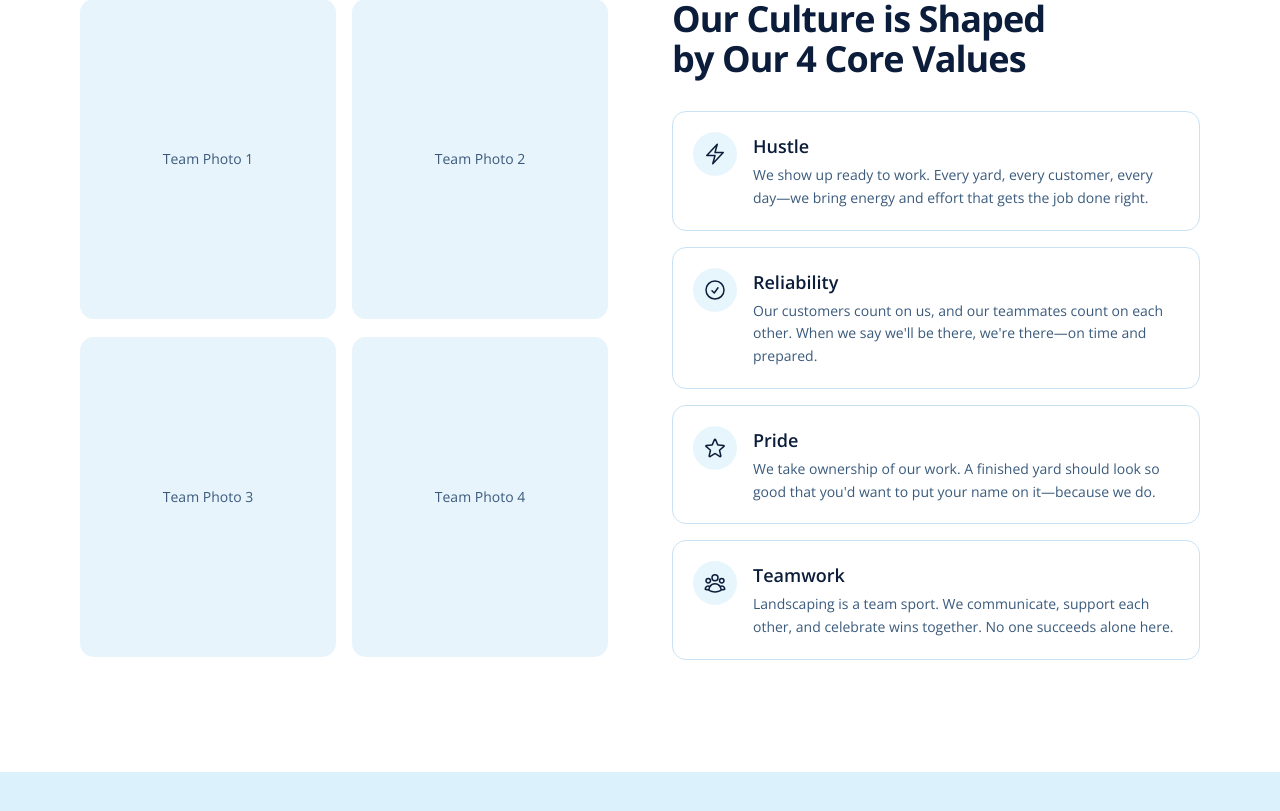
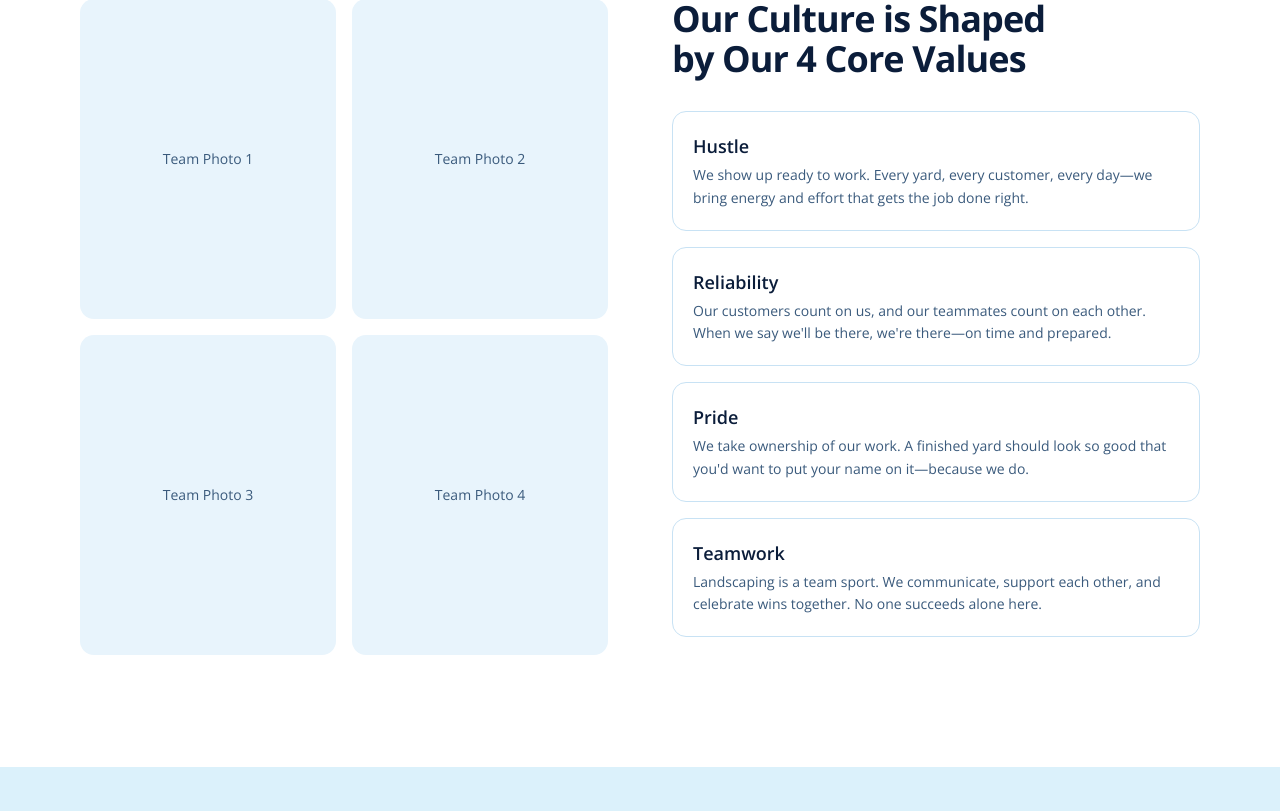
Before and after one commit to Mattgio5/vm-website, a Next.js app: page /careers in a window 1280 px wide. Shown: the part 673-1484 px from the top of the page. Built offline with nearby package versions, Linux system fonts and the light colour scheme.

Commit message:
refactor: remove icons from core values cards\n\nSimplify value cards with title and description only.

```diff
--- a/app/careers/page.tsx
+++ b/app/careers/page.tsx
@@ -13,41 +13,21 @@ const coreValues = [
     title: "Hustle",
     description:
       "We show up ready to work. Every yard, every customer, every day—we bring energy and effort that gets the job done right.",
-    icon: (
-      <svg className="h-6 w-6" fill="none" viewBox="0 0 24 24" stroke="currentColor" strokeWidth={1.5}>
-        <path strokeLinecap="round" strokeLinejoin="round" d="M3.75 13.5l10.5-11.25L12 10.5h8.25L9.75 21.75 12 13.5H3.75z" />
-      </svg>
-    ),
   },
   {
     title: "Reliability",
     description:
       "Our customers count on us, and our teammates count on each other. When we say we'll be there, we're there—on time and prepared.",
-    icon: (
-      <svg className="h-6 w-6" fill="none" viewBox="0 0 24 24" stroke="currentColor" strokeWidth={1.5}>
-        <path strokeLinecap="round" strokeLinejoin="round" d="M9 12.75L11.25 15 15 9.75M21 12a9 9 0 11-18 0 9 9 0 0118 0z" />
-      </svg>
-    ),
   },
   {
     title: "Pride",
     description:
       "We take ownership of our work. A finished yard should look so good that you'd want to put your name on it—because we do.",
-    icon: (
-      <svg className="h-6 w-6" fill="none" viewBox="0 0 24 24" stroke="currentColor" strokeWidth={1.5}>
-        <path strokeLinecap="round" strokeLinejoin="round" d="M11.48 3.499a.562.562 0 011.04 0l2.125 5.111a.563.563 0 00.475.345l5.518.442c.499.04.701.663.321.988l-4.204 3.602a.563.563 0 00-.182.557l1.285 5.385a.562.562 0 01-.84.61l-4.725-2.885a.563.563 0 00-.586 0L6.982 20.54a.562.562 0 01-.84-.61l1.285-5.386a.562.562 0 00-.182-.557l-4.204-3.602a.563.563 0 01.321-.988l5.518-.442a.563.563 0 00.475-.345L11.48 3.5z" />
-      </svg>
-    ),
   },
   {
     title: "Teamwork",
     description:
       "Landscaping is a team sport. We communicate, support each other, and celebrate wins together. No one succeeds alone here.",
-    icon: (
-      <svg className="h-6 w-6" fill="none" viewBox="0 0 24 24" stroke="currentColor" strokeWidth={1.5}>
-        <path strokeLinecap="round" strokeLinejoin="round" d="M18 18.72a9.094 9.094 0 003.741-.479 3 3 0 00-4.682-2.72m.94 3.198l.001.031c0 .225-.012.447-.037.666A11.944 11.944 0 0112 21c-2.17 0-4.207-.576-5.963-1.584A6.062 6.062 0 016 18.719m12 0a5.971 5.971 0 00-.941-3.197m0 0A5.995 5.995 0 0012 12.75a5.995 5.995 0 00-5.058 2.772m0 0a3 3 0 00-4.681 2.72 8.986 8.986 0 003.74.477m.94-3.197a5.971 5.971 0 00-.94 3.197M15 6.75a3 3 0 11-6 0 3 3 0 016 0zm6 3a2.25 2.25 0 11-4.5 0 2.25 2.25 0 014.5 0zm-13.5 0a2.25 2.25 0 11-4.5 0 2.25 2.25 0 014.5 0z" />
-      </svg>
-    ),
   },
 ]
 
@@ -145,19 +125,12 @@ export default function CareersPage() {
                     key={value.title}
                     className="rounded-xl border border-border bg-card p-5"
                   >
-                    <div className="flex items-start gap-4">
-                      <div className="flex-shrink-0 rounded-full bg-vm-blue/20 p-2.5 text-vm-navy">
-                        {value.icon}
-                      </div>
-                      <div>
                     <h3 className="text-lg font-semibold text-vm-navy">
                       {value.title}
                     </h3>
                     <p className="mt-1 text-sm leading-relaxed text-muted-foreground">
                       {value.description}
                     </p>
-                      </div>
-                    </div>
                   </div>
                 ))}
               </div>
```
Lines whose indentation alone changed are shown as unchanged.
